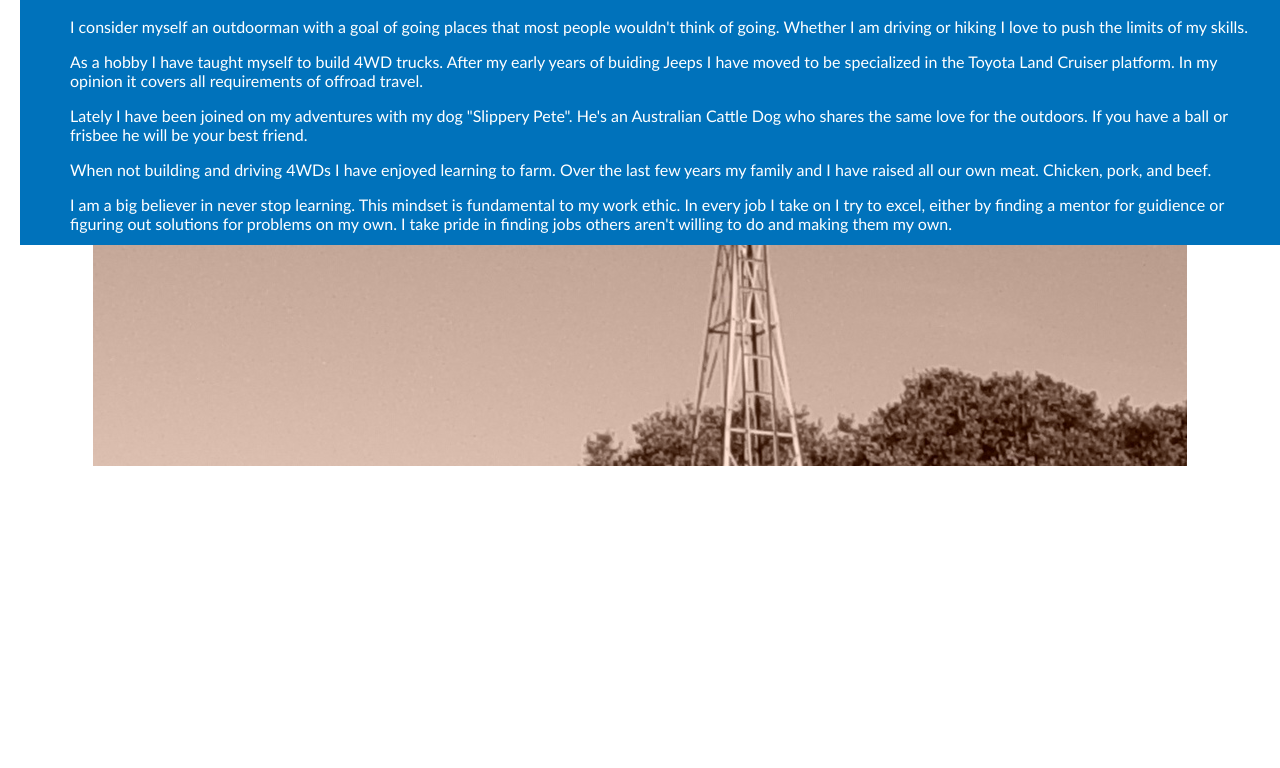
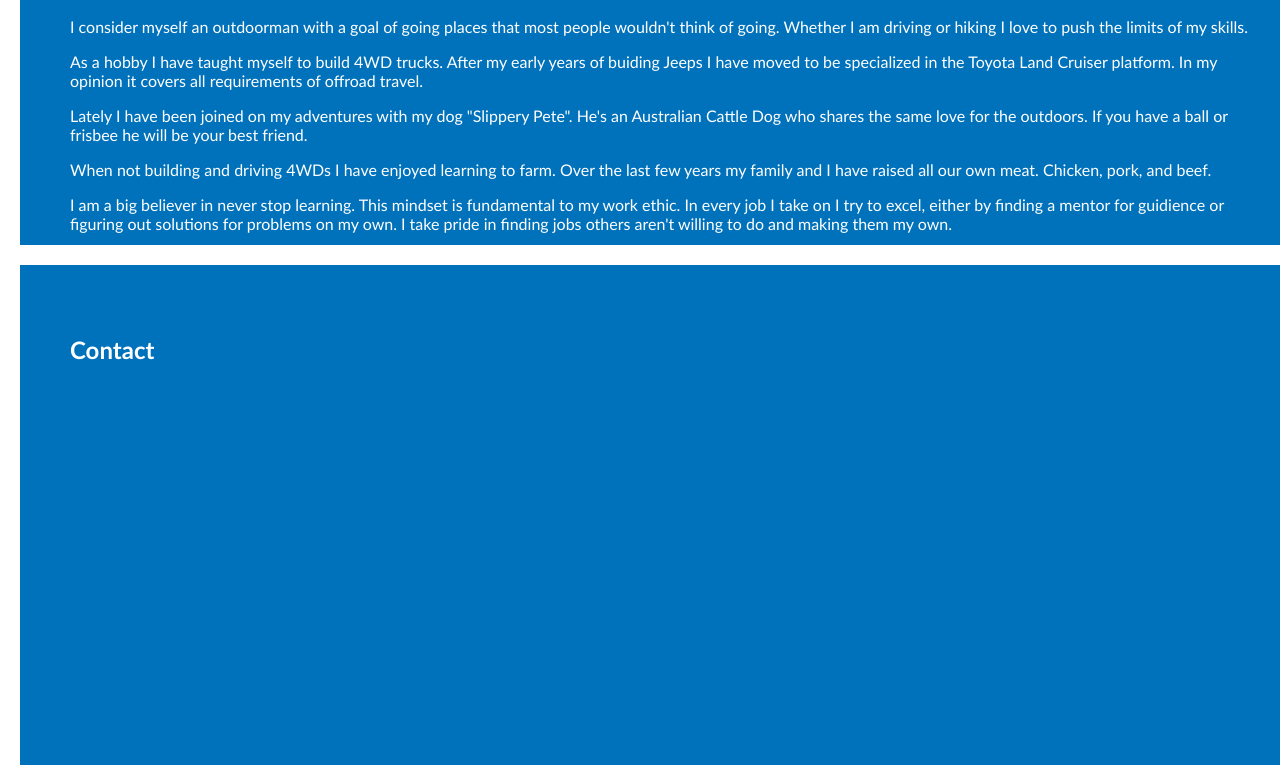
Before and after one commit to cjenschke/Portfolio, a plain HTML site: page index.html in a window 1280 px wide. Shown: the part 334-1102 px from the top of the page. Before the commit the page ends 800 px from the top, so only its background shows below. Drawn offline with nearby package versions, Linux system fonts and the light colour scheme.

Commit message:
added contact section and footer

```diff
--- a/assets/style.css
+++ b/assets/style.css
@@ -43,7 +43,7 @@ header nav ul li {
 body {
     margin: 0;
     padding: 0;
-    background-image: url("./img/DSC00175.JPG");
+    background-color: none;
     background-repeat: no-repeat;
     background-attachment: fixed;
     background-position: top;
--- a/index.html
+++ b/index.html
@@ -42,6 +42,7 @@
     </header>
     <div class="bg-image"></div>
     <main>
+        <!-- About section -->
         <section id="about" class="personal">
             <img src="./assets/img/IMG_5871.jpeg" class="float-left" />
             <img src="./assets/img/IMG_0373.JPG" class="float-left" />
@@ -63,6 +64,14 @@
                 on my own. I take pride in finding jobs others aren't willing to do and making them my own.</p>
 
         </section>
+
+        <!-- Contact section -->
+        <section id="Contact" class="personal">
+            <h2>Contact</h2>
+
+
+        </section>
+
     </main>
 
 
@@ -76,9 +85,11 @@
 
 
 
+    <footer>
 
 
 
+    </footer>
 </body>
 
 </html>
```
